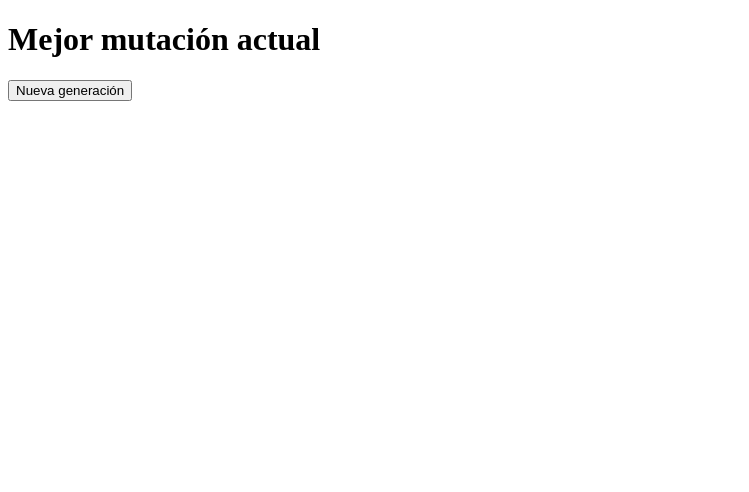
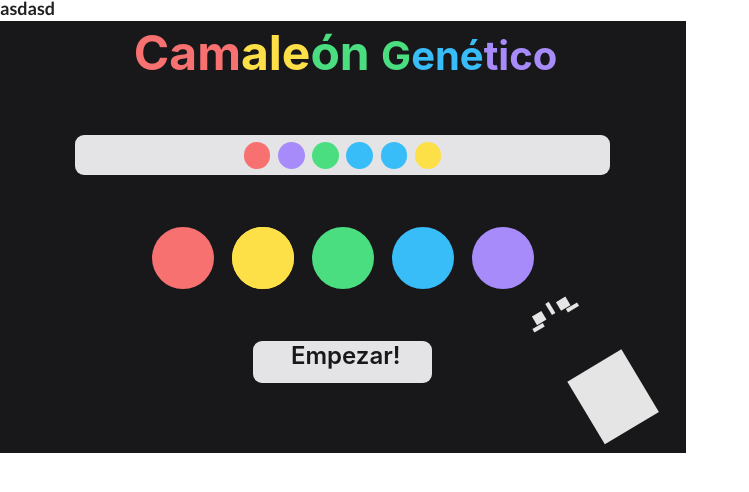
Before and after one commit to manurocck/CamaleonGenetico, an Angular app: page / in a window 1280 px wide. Shown: the top 492 px of the page, without its empty margins (0-749 px from the left). Built offline with nearby package versions, Linux system fonts and the light colour scheme.

Commit message:
Empezando con la interfaz

```diff
--- a/package.json
+++ b/package.json
@@ -19,6 +19,7 @@
     "@angular/platform-browser-dynamic": "~13.3.0",
     "@angular/router": "~13.3.0",
     "rxjs": "~7.5.0",
+    "semantic-ui-css": "^2.5.0",
     "tslib": "^2.3.0",
     "zone.js": "~0.11.4"
   },
--- a/src/app/app.component.html
+++ b/src/app/app.component.html
@@ -1,4 +1,37 @@
+<!-- <div class="circular ui button"> Press me</div> -->
 
-<h1 class="">Mejor mutación actual</h1>
-<p class=""></p>
-<button class="" (click)="ejecutarAlgoritmoGenetico()">Nueva generación</button>
+<div class="container">
+    <div class="ui header">
+        asdasd
+    </div>
+</div>
+<div style="width: 686px; height: 432px; position: relative; background: #18181B">
+    <div style="width: 62px; height: 62px; left: 152px; top: 206px; position: absolute; background: #F87171; border-radius: 9999px"></div>
+    <div style="width: 62px; height: 62px; left: 232px; top: 206px; position: absolute; background: #FDE047; border-radius: 9999px"></div>
+    <div style="width: 62px; height: 62px; left: 232px; top: 206px; position: absolute; background: #FDE047; border-radius: 9999px"></div>
+    <div style="width: 62px; height: 62px; left: 312px; top: 206px; position: absolute; background: #4ADE80; border-radius: 9999px"></div>
+    <div style="width: 62px; height: 62px; left: 392px; top: 206px; position: absolute; background: #38BDF8; border-radius: 9999px"></div>
+    <div style="width: 62px; height: 62px; left: 472px; top: 206px; position: absolute; background: #A78BFA; border-radius: 9999px"></div>
+    <div style="width: 535px; height: 40px; left: 75px; top: 114px; position: absolute; background: #E4E4E7; border-radius: 9px"></div>
+    <div style="width: 26px; height: 27px; left: 244px; top: 121px; position: absolute; background: #F87171; border-radius: 9999px"></div>
+    <div style="width: 27px; height: 27px; left: 278px; top: 121px; position: absolute; background: #A78BFA; border-radius: 9999px"></div>
+    <div style="width: 27px; height: 27px; left: 312px; top: 121px; position: absolute; background: #4ADE80; border-radius: 9999px"></div>
+    <div style="width: 27px; height: 27px; left: 346px; top: 121px; position: absolute; background: #38BDF8; border-radius: 9999px"></div>
+    <div style="width: 26px; height: 27px; left: 381px; top: 121px; position: absolute; background: #38BDF8; border-radius: 9999px"></div>
+    <div style="width: 26px; height: 27px; left: 415px; top: 121px; position: absolute; background: #FDE047; border-radius: 9999px"></div>
+    <div style="width: 179px; height: 42px; left: 253px; top: 320px; position: absolute">
+      <div style="width: 179px; height: 42px; left: 0px; top: 0px; position: absolute; background: #E4E4E7; border-radius: 9px"></div>
+      <div style="width: 172.56px; height: 31.23px; left: 6.44px; top: 5.38px; position: absolute; text-align: center; color: #18181B; font-size: 24px; font-family: Inter; font-weight: 600; word-wrap: break-word">Empezar!</div>
+    </div>
+    <div style="width: 459px; height: 77px; left: 116px; top: 22px; position: absolute; text-align: center"><span style="color: #F87171; font-size: 48px; font-family: Inter; font-weight: 700; word-wrap: break-word">Cam</span><span style="color: #FDE047; font-size: 48px; font-family: Inter; font-weight: 700; word-wrap: break-word">ale</span><span style="color: #4ADE80; font-size: 48px; font-family: Inter; font-weight: 700; word-wrap: break-word">ón </span><span style="color: #4ADE80; font-size: 40px; font-family: Inter; font-weight: 700; word-wrap: break-word">G</span><span style="color: #38BDF8; font-size: 40px; font-family: Inter; font-weight: 700; word-wrap: break-word">ené</span><span style="color: #A78BFA; font-size: 40px; font-family: Inter; font-weight: 700; word-wrap: break-word">tico</span></div>
+    <div style="width: 171px; height: 171px; left: 452px; top: 277.84px; position: absolute; transform: rotate(-30.91deg); transform-origin: 0 0; background: rgba(255, 255, 255, 0)">
+      <div style="width: 66.52px; height: 90.78px; left: 52.55px; top: 131.41px; position: absolute">
+        <div style="width: 4.01px; height: 12.71px; left: 24.04px; top: -78.07px; position: absolute; background: #E5E5E5"></div>
+        <div style="width: 10.48px; height: 9.82px; left: 6.77px; top: -74.15px; position: absolute; background: #E5E5E5"></div>
+        <div style="width: 10.45px; height: 9.81px; left: 34.91px; top: -74.17px; position: absolute; background: #E5E5E5"></div>
+        <div style="width: 62.87px; height: 72.35px; left: 3.65px; top: 0px; position: absolute; background: #E5E5E5"></div>
+        <div style="width: 12.69px; height: 4.08px; left: -0px; top: -63.81px; position: absolute; background: #E5E5E5"></div>
+        <div style="width: 12.64px; height: 4.07px; left: 39.64px; top: -63.81px; position: absolute; background: #E5E5E5"></div>
+      </div>
+    </div>
+  </div>
--- a/src/app/app.module.ts
+++ b/src/app/app.module.ts
@@ -3,10 +3,12 @@ import { BrowserModule } from '@angular/platform-browser';
 
 import { AppRoutingModule } from './app-routing.module';
 import { AppComponent } from './app.component';
+import { PresentacionComponent } from './presentacion/presentacion.component';
 
 @NgModule({
   declarations: [
-    AppComponent
+    AppComponent,
+    PresentacionComponent
   ],
   imports: [
     BrowserModule,
--- /dev/null
+++ b/src/app/presentacion/presentacion.component.html
@@ -0,0 +1 @@
+<p>presentacion works!</p>
--- /dev/null
+++ b/src/app/presentacion/presentacion.component.ts
@@ -0,0 +1,15 @@
+import { Component, OnInit } from '@angular/core';
+
+@Component({
+  selector: 'app-presentacion',
+  templateUrl: './presentacion.component.html',
+  styleUrls: ['./presentacion.component.css']
+})
+export class PresentacionComponent implements OnInit {
+
+  constructor() { }
+
+  ngOnInit(): void {
+  }
+
+}
--- a/src/styles.css
+++ b/src/styles.css
@@ -1 +1,2 @@
 /* You can add global styles to this file, and also import other style files */
+@import 'semantic-ui-css/semantic.css';
```
Also changed, not shown: src/app/presentacion/presentacion.component.css (added), 2 other files (tests, documents, lock files or other folders).
